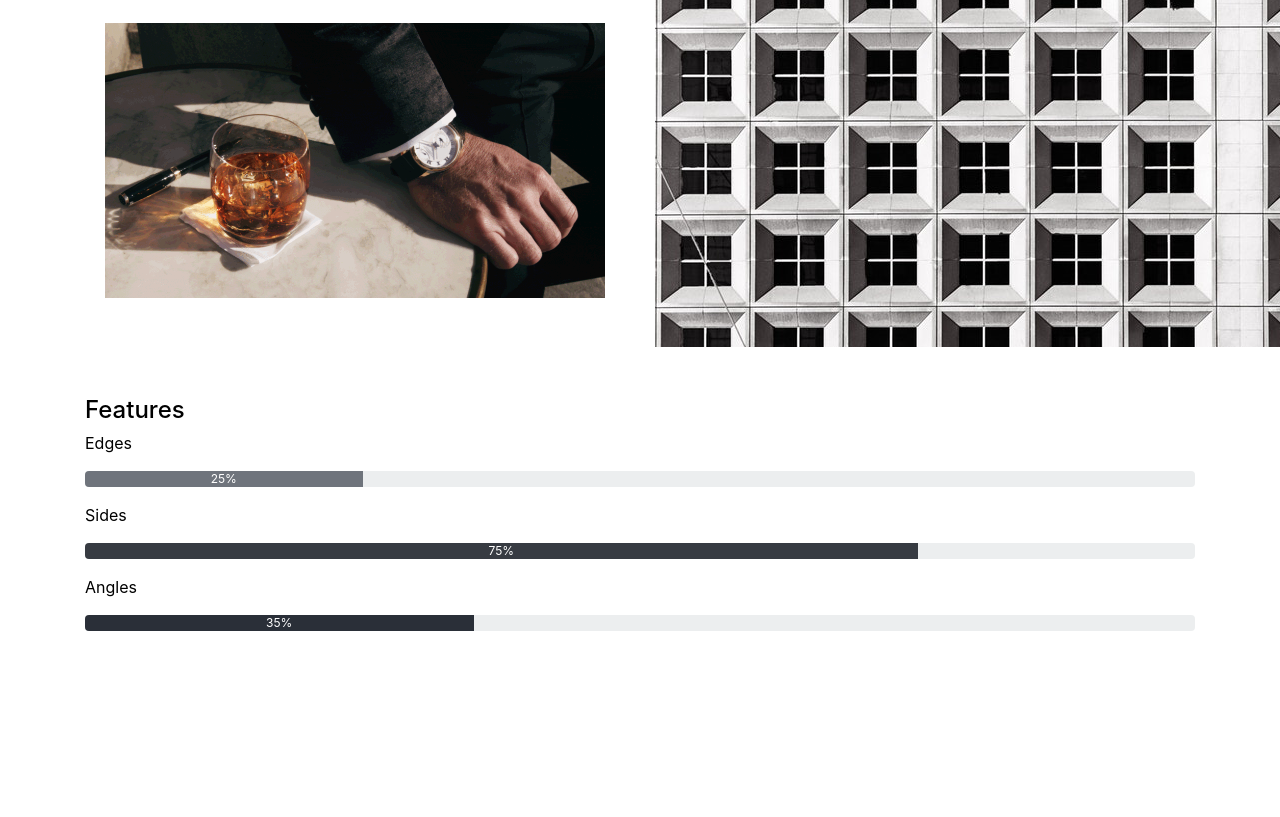
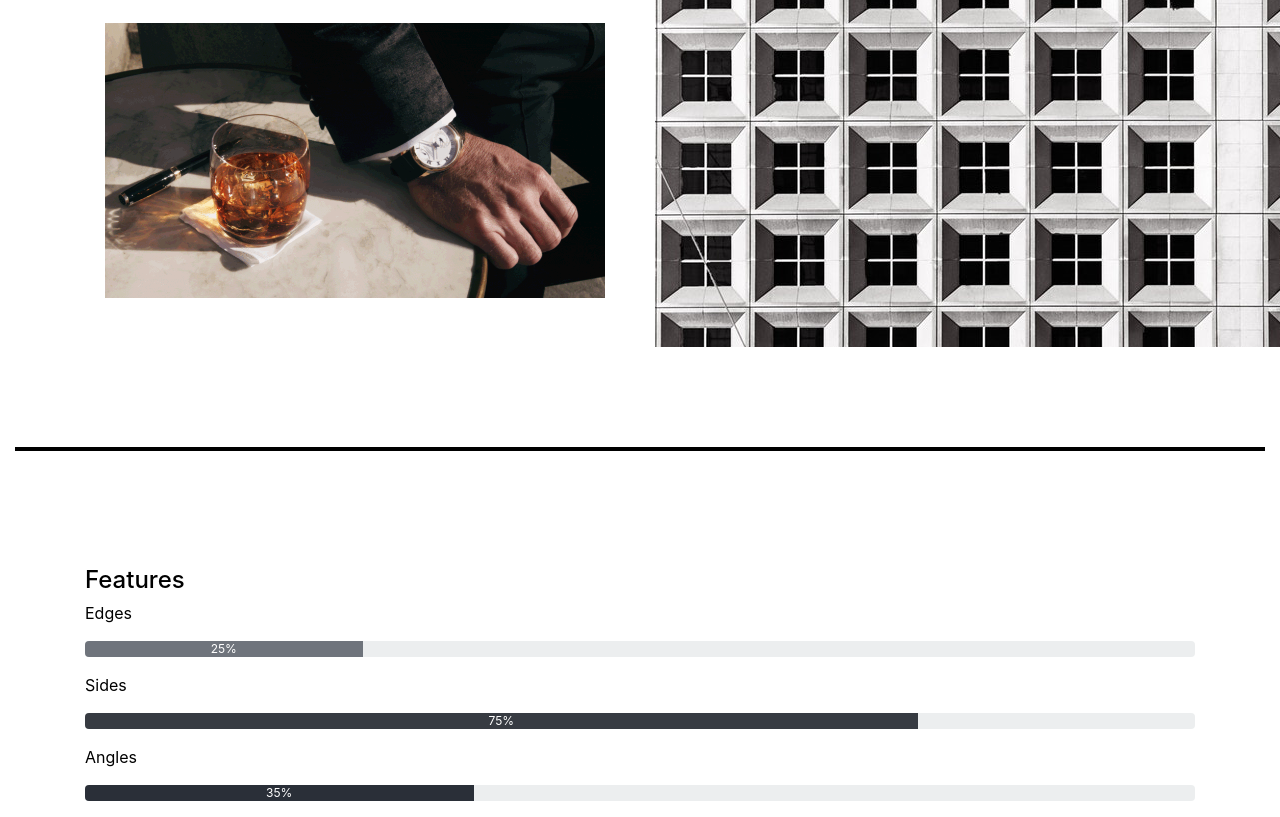
Before and after one commit to squaress/squaress.github.io, a plain HTML site: page index.html in a window 1280 px wide. Shown: the part 1868-2685 px from the top of the page. Before the commit the page ends 2515 px from the top, so only its background shows below. Drawn offline with nearby package versions, Linux system fonts and the light colour scheme.

Commit message:
Add files via upload

```diff
--- a/css/style.css
+++ b/css/style.css
@@ -41,6 +41,7 @@ a:hover {
 	margin-top: 50px;
 }
 
+
 .bg-faded {
     background-color: white;
 }
@@ -55,3 +56,21 @@ a:hover {
 .white{
 	color: black;
 }
+
+.golow{
+	height: 5px;
+	margin-top: 50px;
+}
+
+.black{
+	background-color: black;
+}
+
+hr{
+	border: 2px solid black;
+}
+
+
+.space{
+	margin-top: 100px;
+}
--- a/index.html
+++ b/index.html
@@ -5,6 +5,7 @@
 	<meta name="viewport" content="width=device-width, initial-scale=1, shrink-to-fit=no">
     <link rel="stylesheet" href="https://maxcdn.bootstrapcdn.com/bootstrap/4.0.0-alpha.6/css/bootstrap.min.css">
     <link rel="stylesheet" href="https://maxcdn.bootstrapcdn.com/font-awesome/4.4.0/css/font-awesome.min.css">
+    <link rel="stylesheet" type="text/css" href="https://cdnjs.cloudflare.com/ajax/libs/animate.css/3.5.2/animate.css">
     <link rel="stylesheet" href="css/style.css">
 </head>
 <body>
@@ -57,8 +58,13 @@
 			<img src="img/square3.jpeg">
 	 	</div>
 	</div>
+</div>
+<div class="container-fluid space">
+	 <hr>
+ </div>
+ <div class="container">
 	<div class="row">
-		<div class="col-md-12 ">
+			<div class="col-md-12 prog-card">
 				<div class="card cardborder prog-card">
 					<h4 class="white">Features</h4>
 	 					<p class="white"> Edges
```
Lines whose indentation alone changed are shown as unchanged.
